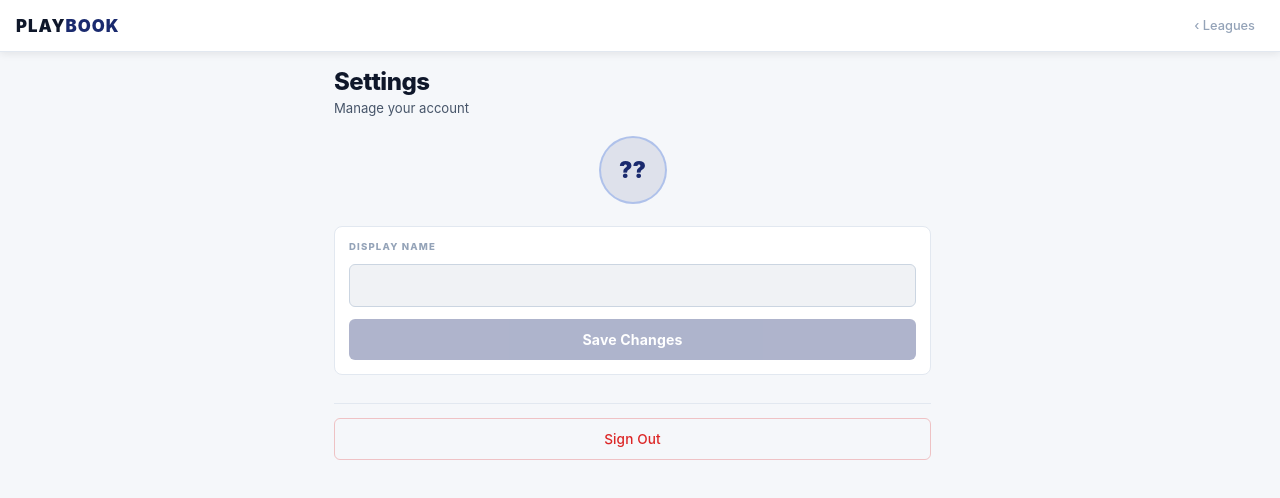
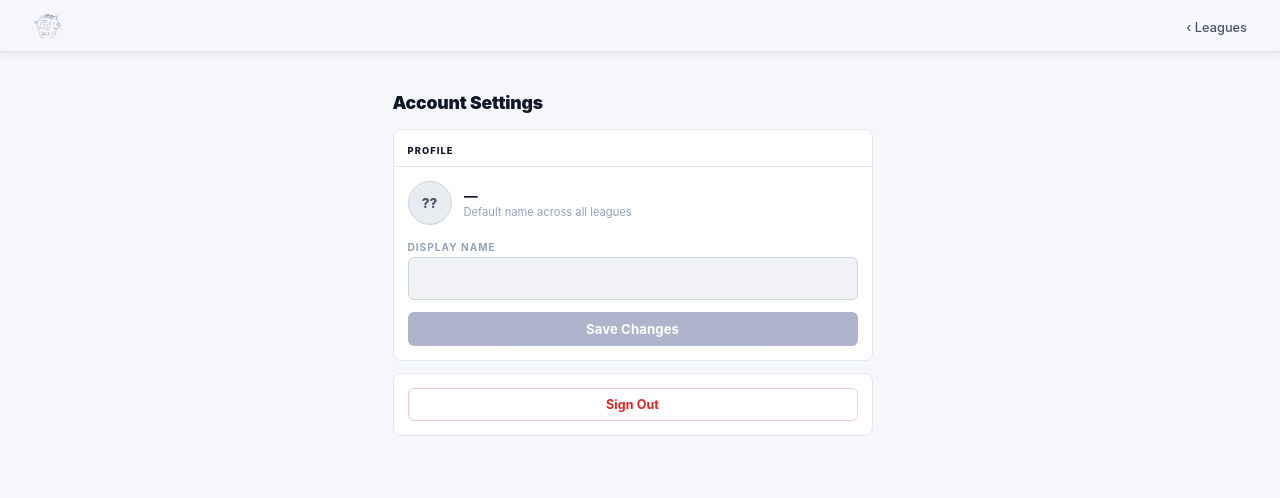
Before and after one commit to 88arya/wagerwolf, a Next.js app in the folder frontend/: page /settings in a window 1280 px wide. Shown: the top 498 px of the page. Built offline with nearby package versions, Linux system fonts and the light colour scheme; no server answers; sample sign-in values are in the browser's storage.

Commit message:
restyle landing and account settings pages

```diff
--- a/frontend/app/settings/page.tsx
+++ b/frontend/app/settings/page.tsx
@@ -41,67 +41,83 @@ export default function SettingsPage() {
 
   return (
     <>
-      <nav className="nav">
-        <div className="nav-logo">PLAY<span className="accent">BOOK</span></div>
-        <Link href="/leagues">‹ Leagues</Link>
+      <nav className="nav" style={{ padding: "0 24px", background: "var(--bg)" }}>
+        <Link href="/leagues" style={{ display: "flex", alignItems: "center", flexShrink: 0 }}>
+          <img src="/grH9m01.svg" alt="FanMark" style={{ height: 28, width: 28, objectFit: "contain" }} />
+        </Link>
+        <div style={{ marginLeft: "auto" }}>
+          <Link href="/leagues" style={{ fontSize: "0.8rem", fontWeight: 500, color: "var(--text-2)" }}>‹ Leagues</Link>
+        </div>
       </nav>
 
-      <div className="page">
-        <div style={{ marginBottom: 20 }}>
-          <h1>Settings</h1>
-          <p className="subtitle">Manage your account</p>
+      <div className="page-wide" style={{ display: "flex", flexDirection: "column", alignItems: "center", paddingTop: "5vh" }}>
+
+        <div style={{ width: "100%", maxWidth: 480, marginBottom: 16, display: "flex", alignItems: "center", justifyContent: "space-between" }}>
+          <div style={{ fontWeight: 900, fontSize: "1.1rem", letterSpacing: "-0.01em", color: "var(--text)" }}>Account Settings</div>
         </div>
 
-        {/* Avatar */}
-        <div style={{ display: "flex", justifyContent: "center", marginBottom: 22 }}>
+        <div style={{ width: "100%", maxWidth: 480, display: "flex", flexDirection: "column", gap: 12 }}>
+
+          {/* Account card */}
+          <div className="card" style={{ padding: 0, overflow: "hidden" }}>
+            <div style={{ padding: "8px 14px", borderBottom: "1px solid var(--border)" }}>
+              <span style={{ fontSize: "0.58rem", fontWeight: 800, letterSpacing: "0.12em", textTransform: "uppercase", color: "var(--text)" }}>Profile</span>
+            </div>
+            <div style={{ padding: 14 }}>
+              <div style={{ display: "flex", alignItems: "center", gap: 12, marginBottom: 16 }}>
                 <div style={{
-            width: 68, height: 68, borderRadius: "50%",
-            background: "var(--accent-dim)",
-            border: "2.5px solid rgba(37,99,235,0.25)",
+                  width: 44, height: 44, borderRadius: "50%",
+                  background: "var(--surface-3)", border: "1px solid var(--border-2)",
                   display: "flex", alignItems: "center", justifyContent: "center",
-            fontSize: "1.4rem", fontWeight: 900, color: "var(--accent)",
+                  fontSize: "0.85rem", fontWeight: 800, color: "var(--text-2)", flexShrink: 0,
                 }}>
                   {initials || "??"}
                 </div>
+                <div style={{ minWidth: 0 }}>
+                  <div style={{ fontWeight: 700, fontSize: "0.88rem", overflow: "hidden", textOverflow: "ellipsis", whiteSpace: "nowrap" }}>{displayName || "—"}</div>
+                  <div style={{ fontSize: "0.7rem", color: "var(--text-3)", marginTop: 1 }}>Default name across all leagues</div>
+                </div>
               </div>
 
-        <div className="card" style={{ marginBottom: 10 }}>
-          <div style={{ fontSize: "0.6rem", fontWeight: 800, letterSpacing: "0.12em", textTransform: "uppercase", color: "var(--text-3)", marginBottom: 12 }}>
-            Display Name
-          </div>
               <form className="form" onSubmit={save}>
+                <div>
+                  <div className="label">Display Name</div>
                   <input
                     value={input}
                     onChange={(e) => { setInput(e.target.value); setSuccess(false); setError(""); }}
                     maxLength={32}
                     required
                   />
+                </div>
                 {error && <p className="error">{error}</p>}
                 {success && (
                   <div style={{
                     background: "var(--win-bg)", border: "1px solid var(--win-border)",
-                borderRadius: 8, padding: "10px 14px", color: "var(--win)",
-                fontSize: "0.82rem", fontWeight: 600,
+                    borderRadius: "var(--radius-sm)", padding: "8px 12px", color: "var(--win)",
+                    fontSize: "0.78rem", fontWeight: 600,
                   }}>
                     ✓ Display name updated
                   </div>
                 )}
-            <button type="submit" disabled={saving || input.trim() === displayName} style={{ width: "100%" }}>
+                <button type="submit" disabled={saving || input.trim() === displayName} style={{ padding: "9px", fontSize: "0.82rem", fontWeight: 700 }}>
                   {saving ? "Saving…" : "Save Changes"}
                 </button>
               </form>
             </div>
+          </div>
 
-        <div style={{ marginTop: 28, paddingTop: 14, borderTop: "1px solid var(--border)" }}>
+          {/* Sign out */}
+          <div className="card" style={{ padding: 14 }}>
             <button
-            className="ghost"
-            style={{ width: "100%", fontSize: "0.85rem", padding: "12px", color: "var(--loss)", borderColor: "var(--loss-border)" }}
+              type="button"
               onClick={() => { localStorage.clear(); router.push("/"); }}
+              style={{ width: "100%", padding: "8px", borderRadius: "var(--radius-sm)", fontSize: "0.78rem", fontWeight: 700, background: "none", border: "1px solid var(--loss-border)", color: "var(--loss)", cursor: "pointer", boxShadow: "none" }}
             >
               Sign Out
             </button>
           </div>
         </div>
+      </div>
     </>
   );
 }
```
Also changed, not shown: frontend/app/page.tsx (+13 -12 lines). Lines whose indentation alone changed are shown as unchanged.
